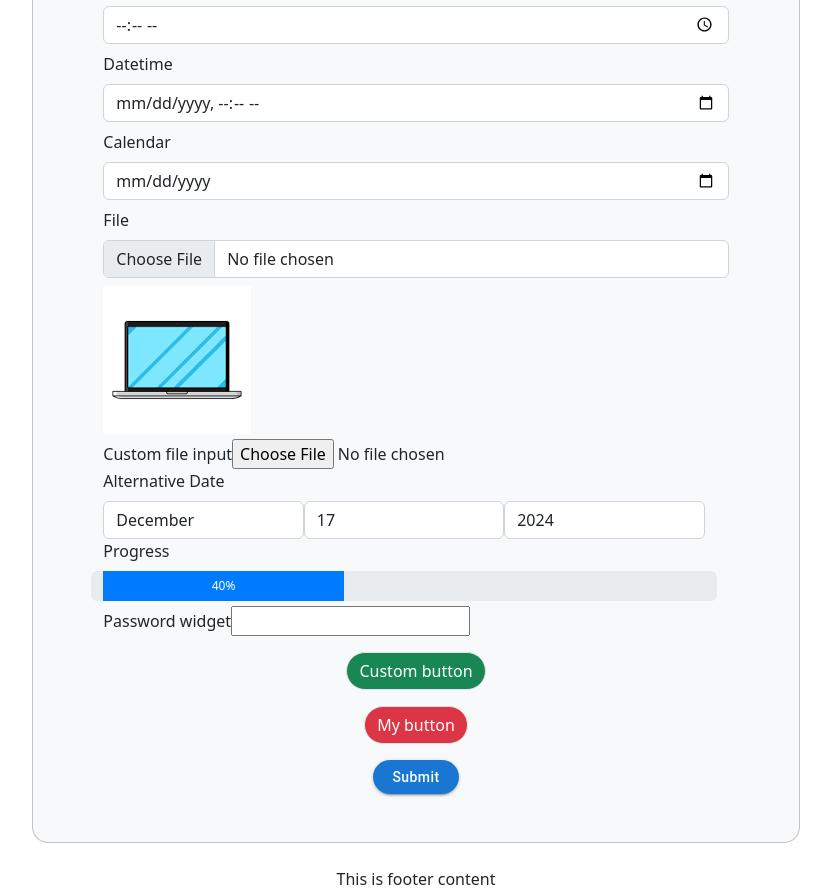
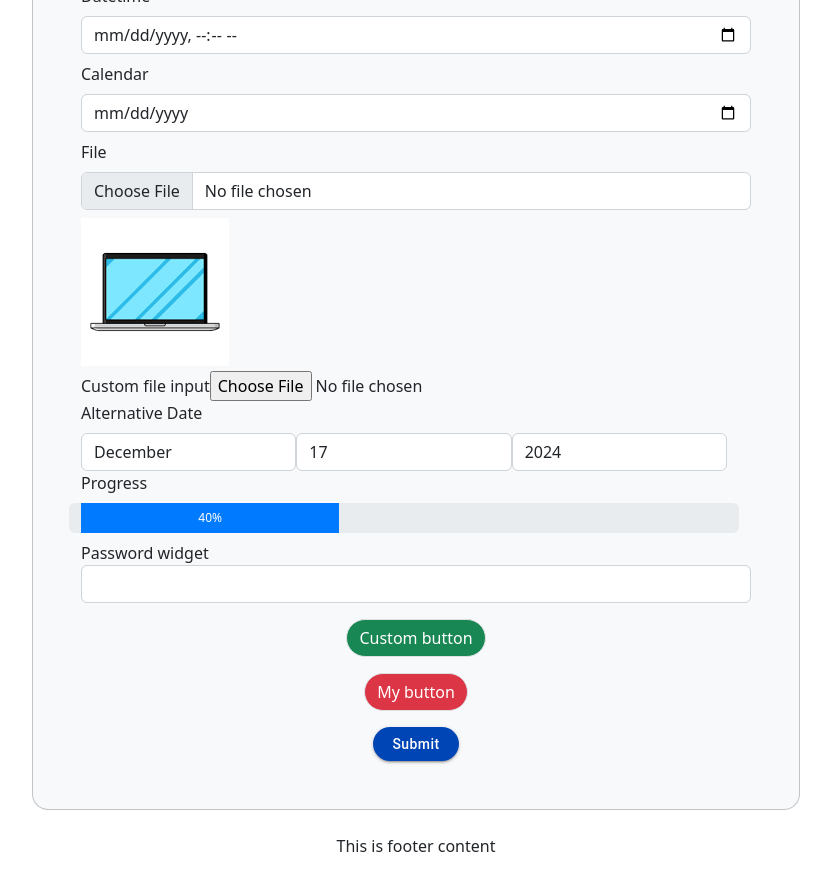
Before and after one commit to BhargavAlois/RJSF-FROM-SCRATCH, a React (Create React App) app: page / in a window 1280 px wide. Shown: the part 820-1711 px from the top of the page, without its empty margins (224-1055 px from the left). After the commit the page ends 1678 px from the top, so only its background shows below. Built offline with nearby package versions, Linux system fonts and the light colour scheme.

Commit message:
Added some styling

```diff
--- a/public/index.html
+++ b/public/index.html
@@ -26,7 +26,7 @@
       work correctly both with client-side routing and a non-root public URL.
       Learn how to configure a non-root public URL by running `npm run build`.
     -->
-  <title>React App</title>
+  <title>RJSF EXTENSION</title>
 </head>
 
 <body>
--- a/src/fields/MyPasswordWidget.js
+++ b/src/fields/MyPasswordWidget.js
@@ -4,7 +4,7 @@ export default function MyPasswordWidget(props) {
   return (
     <div>
         <label className="mt-2">{props.schema.title}</label>
-        <input type="password" onChange={props.onChange}/>
+        <input type="password" className="form-control" onChange={props.onChange}/>
         {/* <input type="password" onChange={(e) => {props.onChange(props.fieldName, e.target.value)}}/> */}
         {props.errors && props.errors.map((error, index) => (
               <p key={index} className='text-danger m-0'>{error}</p>
--- a/src/schemas/uiSchema.js
+++ b/src/schemas/uiSchema.js
@@ -9,21 +9,25 @@ export const uiSchema = {
     "ui:widget": "text",
     "ui:classNames": "form-control",
     "ui:layout": "row",
+    "ui:col": 6
   },
   lastName: {
     "ui:widget": "text",
     "ui:classNames": "form-control",
     "ui:layout": "row",
+    "ui:col": 6
   },
   email: {
     "ui:widget": "email",
     "ui:classNames": "form-control",
     "ui:layout": "row",
+    // "ui:col": 6
   },
   password: {
     "ui:widget": "password",
     "ui:classNames": "form-control",
     "ui:layout": "row",
+    // "ui:col": 6
   },
   role: {
     "ui:widget": "select",
--- a/src/templates/CustomContentTemplate.js
+++ b/src/templates/CustomContentTemplate.js
@@ -21,8 +21,8 @@ const CustomContentTemplate = ({ formData, uiSchema, schema, fields, errors, onC
     const fieldClass = uiField["ui:classNames"] || "form-control";
     // const errorMessageClass = uiField["ui:errorMessageClass"] || "text-danger";
     const layoutClass = uiField["ui:layout"];
+    const isColumnLayout = uiField["ui:layout"] === "column";
     const colClass = uiField["ui:col"] ? `col-${uiField["ui:col"]}` : "col-12";
-    const isColumnLayout = uiField["ui:layout"] === "column";
 
     const convertToBase64 = (file) => {
       // Convert file to Base64
@@ -605,14 +605,14 @@ const CustomContentTemplate = ({ formData, uiSchema, schema, fields, errors, onC
   };
 
   return (
-    <div>
+    <div className="row">
       {Object.keys(schema.properties).map((fieldName) => {
         console.log("field name : ", fieldName);
         const field = schema.properties[fieldName];
         return renderField(field, fieldName);
       })}
     </div>
-  );
+  )
 };
 
 export default CustomContentTemplate;
--- a/src/templates/MainTemplate.js
+++ b/src/templates/MainTemplate.js
@@ -28,6 +28,7 @@ export default function MainTemplate(props) {
                         fontWeight: '500',
                         textTransform: 'none',
                         transition: 'all 0.3s ease',
+                        backgroundColor: '#0045b5'
                     }}
                     onMouseEnter={(e) => e.target.style.backgroundColor = '#0056b3'}
                     onMouseLeave={(e) => e.target.style.backgroundColor = '#1976d2'}
```
